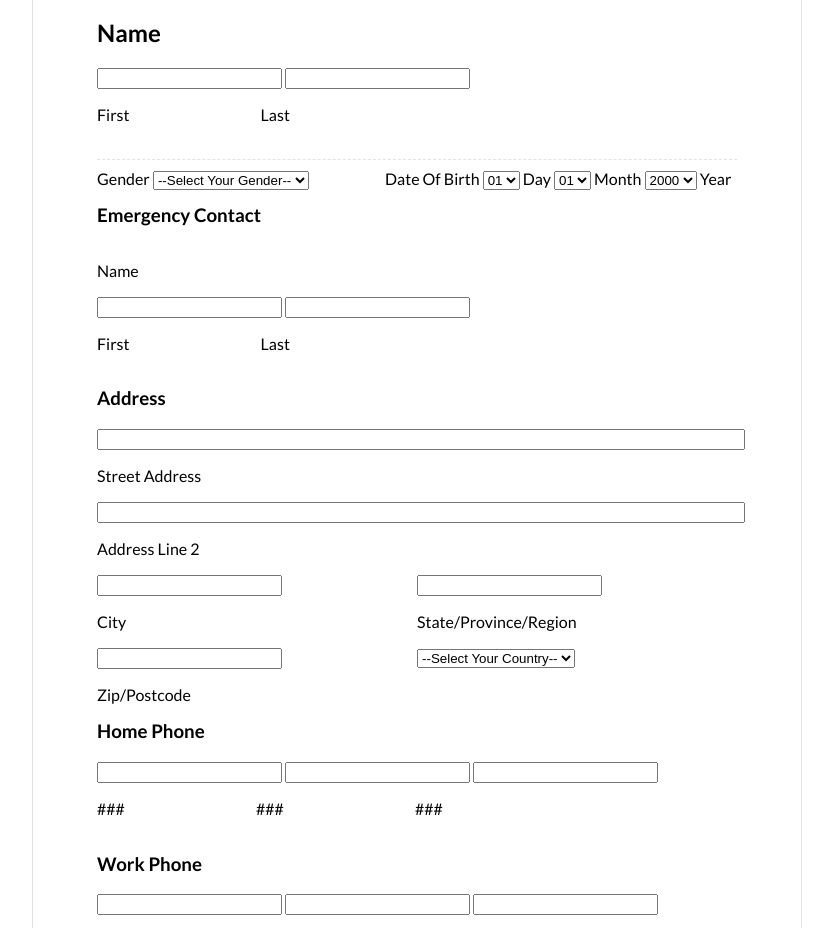
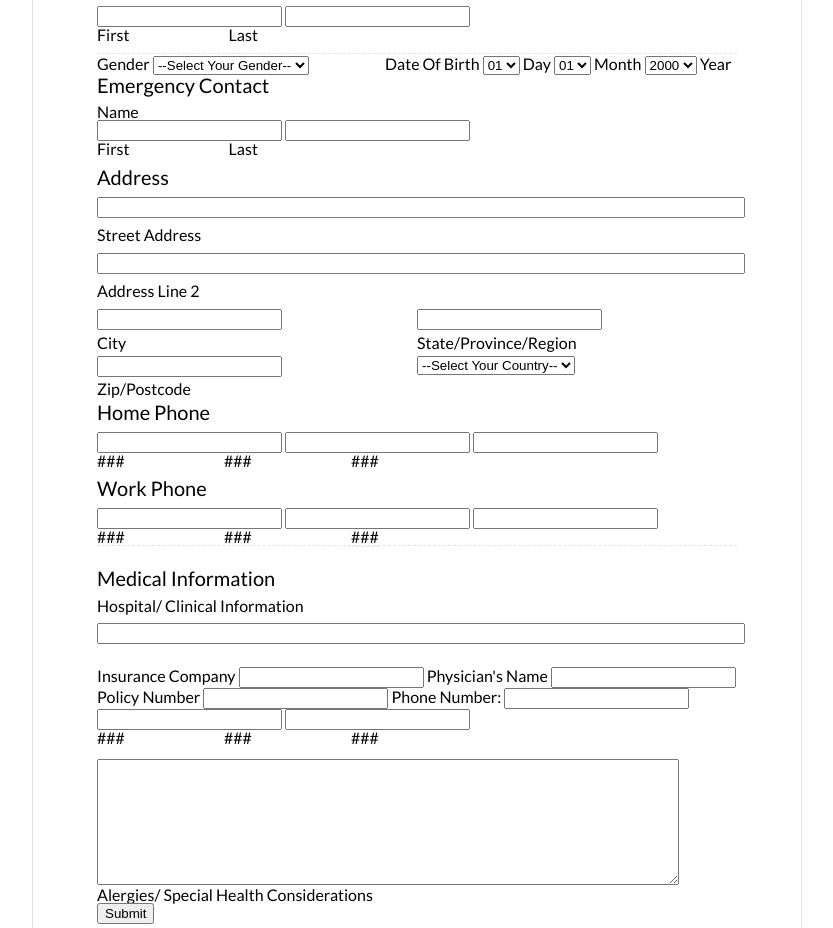
Before and after one commit to salv236/design-components, a plain HTML site: page medical-form/index.html in a window 1280 px wide. Shown: the part 104-1032 px from the top of the page, without its empty margins (223-1056 px from the left). Drawn offline with Linux system fonts and the light colour scheme.

Commit message:
addition of reset.css new scss _variable.scss

```diff
--- /dev/null
+++ b/medical-form/css/reset.css
@@ -0,0 +1,48 @@
+/* http://meyerweb.com/eric/tools/css/reset/
+   v2.0 | 20110126
+   License: none (public domain)
+*/
+
+html, body, div, span, applet, object, iframe,
+h1, h2, h3, h4, h5, h6, p, blockquote, pre,
+a, abbr, acronym, address, big, cite, code,
+del, dfn, em, img, ins, kbd, q, s, samp,
+small, strike, strong, sub, sup, tt, var,
+b, u, i, center,
+dl, dt, dd, ol, ul, li,
+fieldset, form, label, legend,
+table, caption, tbody, tfoot, thead, tr, th, td,
+article, aside, canvas, details, embed,
+figure, figcaption, footer, header, hgroup,
+menu, nav, output, ruby, section, summary,
+time, mark, audio, video {
+	margin: 0;
+	padding: 0;
+	border: 0;
+	font-size: 100%;
+	font: inherit;
+	vertical-align: baseline;
+}
+/* HTML5 display-role reset for older browsers */
+article, aside, details, figcaption, figure,
+footer, header, hgroup, menu, nav, section {
+	display: block;
+}
+body {
+	line-height: 1;
+}
+ol, ul {
+	list-style: none;
+}
+blockquote, q {
+	quotes: none;
+}
+blockquote:before, blockquote:after,
+q:before, q:after {
+	content: '';
+	content: none;
+}
+table {
+	border-collapse: collapse;
+	border-spacing: 0;
+}
--- a/medical-form/index.html
+++ b/medical-form/index.html
@@ -5,8 +5,8 @@
 			<meta charset="UTF-8">
 			<meta name="viewport" content="width=device-width, initial-scale=1.0">
 			<!--<meta name="description" content="#">-->
-			<!--<link rel="stylesheet" href="css/font-awesome.css"> -->
 			<link href="https://fonts.googleapis.com/css?family=Lato:400,700" rel="stylesheet">
+			<link rel="stylesheet" href="css/reset.css">
 			<link rel="stylesheet" href="css/styles.css">
 			<!--[if lt IE 9]>
 		  		<script src="//cdnjs.cloudflare.com/ajax/libs/html5shiv/3.7.3/html5shiv.min.js"></script>
@@ -49,7 +49,7 @@
 
 					<select name="day">
 
-						<option value ="01" select> 01</option>
+						<option value ="01" selected> 01</option>
 						<option value ="02"> 02</option>
 						<option value ="03"> 03</option>
 						<option value ="04"> 04</option>
@@ -86,7 +86,7 @@
 
 					<select name="month">
 
-						<option value="Jan" select> 01 </option>
+						<option value="Jan" selected> 01 </option>
 						<option value="Feb"> 02 </option>
 						<option value="March"> 03 </option>
 						<option value="April"> 04 </option>
@@ -102,7 +102,7 @@
 					<label> Month</label>
 
 					<select name="year">
-					<option value="2000" select> 2000</option>
+					<option value="2000" selected> 2000</option>
 					<option value="2001"> 2001</option>
 					<option value="2002"> 2002</option>
 					<option value="2003"> 2003</option>
@@ -136,20 +136,18 @@
 					<input type="text" name="fname">
 					<input type="text" name="lname"> <br>
 
-							<p> First</p>
-							<p class="move-left"> Last</p>
+					<p> First</p>
+					<p class="move-left"> Last</p>
 
 				</div>
 
-				<h3>Address</h3>
-
-				<div>
-
+				<div class="address">
+					<h3>Address</h3>
 					<input type="text" name="address-line-1" class="full">
 					<p>Street Address</p>
 				</div>
 
-				<div>
+				<div class="address-2">
 					<input type="text" name="address-line-2" class="full">
 					<p>Address Line 2</p>
 				</div>
@@ -178,32 +176,29 @@
 					</select>
 				</div>
 
+				<div id="landline">
 
-
-
-				<div>
-
-					<h3 id="landline"> Home Phone </h3>
+					<h3> Home Phone </h3>
 					<input type="text" name="home-phone1">
 					<input type="text" name="home-phone2">
 					<input type="text" name="home-phone3"> <br>
 
 					<p>###</p>
-					<p class="move-left">###</p>
-					<p class="move-left">###</p>
+					<span class="move-left">###</span>
+					<span class="move-left">###</span>
 
 				</div>
 
-				<div>
+				<div class="work">
 
 					<h3> Work Phone</h3>
 					<input type="text" name="work-phone1">
 					<input type="text" name="work-phone2">
 					<input type="text" name="work-phone3"> <br>
 
-					<p>###</p>
-					<p class="move-left">###</p>
-					<p id="work-phone" class="move-left">###</p>
+					<span>###</span>
+					<span class="move-left">###</span>
+					<span id="work-phone" class="move-left">###</span>
 
 				</div>
 
@@ -219,22 +214,24 @@
 					<label> Insurance Company</label>
 					<input type="text" name="insurance">
 
+					<label>Physician's Name</label>
+					<input type="text" name="physician">
+
+				</div>
+
+				<div class="insurance">
+
 					<label> Policy Number</label>
 					<input type="text" name="insurance">
-				</div>
-
-				<div class="physician">
-					<label>Physician's Name</label>
-					<input type="text" name="physician">
 
 					<p>Phone Number: </p>
 					<input type="text" name="physician-tel-1" class="physician-no">
 					<input type="text" name="physician-tel-2" class="physician-no">
 					<input type="text" name="physician-tel-3" class="physician-no"> <br>
 
-					<p>###</p>
-					<p class="move-left">###</p>
-					<p class="move-left">###</p>
+					<span>###</span>
+					<span class="move-left">###</span>
+					<span class="move-left">###</span>
 				</div>
 
 				<div>
@@ -243,7 +240,6 @@
 				</div>
 
 				<input type="submit" name="submit">
-
 			</form>
 		</main>
 	</body>
--- /dev/null
+++ b/medical-form/scss/_variables.scss
@@ -0,0 +1,4 @@
+$bottom: 1px dashed #e3e3e3;
+$top: 1px dashed #e3e3e3;
+$borderPadding: 2%;
+$spacing: 1.5% 0;
--- a/medical-form/scss/styles.scss
+++ b/medical-form/scss/styles.scss
@@ -1,6 +1,4 @@
-$bottom: 1px dashed #e3e3e3;
-$top: 1px dashed #e3e3e3;
-$borderPadding: 2%;
+@import 'variables';
 
 body{
 	margin:0;
@@ -15,17 +13,52 @@ body{
 		margin:0 auto;
 		padding: 2% 5%;
 		border:1px groove #e3e3e3;
-	}
+
 		h1{
 		border-bottom:$bottom;
 		padding-bottom:$borderPadding;
+		font-size: 175%;
 		}
+	}
 
-		div {
-			#landline{
-				clear:left;
-			}
+	div{
+		h2{
+			font-size: 140%;
+			margin: $spacing;
 		}
+	}
+
+	.address{
+		h3{
+			margin:$spacing;
+		}
+		p{
+			margin:$spacing;
+		}
+	}
+
+	.address-2{
+		p{
+			margin:$spacing;
+		}
+	}
+
+	h3{
+		font-size:125%;
+	}
+
+	#landline{
+		h3{
+			margin:$spacing;
+			clear:left;
+		}
+	}
+
+	.work{
+		h3{
+		margin:$spacing;
+		}
+	}
 
 		#gender{
 			float:left;
@@ -39,7 +72,6 @@ body{
 			margin-top:2%;
 		}
 
-
 	.full{
 		width:100%;
 	}
@@ -52,6 +84,7 @@ body{
 		#emergency{
 			border-top:$top;
 			padding-top:$borderPadding;
+			margin:$spacing;
 		}
 
 		#state, #zip{
@@ -63,11 +96,15 @@ body{
 			p{
 				display:block;
 			}
+			p:first-of-type, p:last-of-type{
+				margin:$spacing;
+			}
 		}
 
 		#state {
 			p{
 				display:block;
+				margin:$spacing;
 			}
 		}
 
@@ -80,18 +117,17 @@ body{
 		border-top: $top;
 		padding-top:$borderPadding;
 
+		h3, input{
+			margin:$spacing;
+		}
+
 	}
 
 	#insurance{
 		margin-top:2%;
-	}
-
-	.physician {
-
 		.physician-no{
 			width: 12%;
 		}
-
 	}
 
 	textarea{
@@ -110,5 +146,5 @@ body{
 
 	/*GLOBAL*/
 	.move-left{
-		margin-left:20%;
+		margin-left:15%;
 	}
```
Also changed, not shown: medical-form/css/styles.css, 1 other file.
